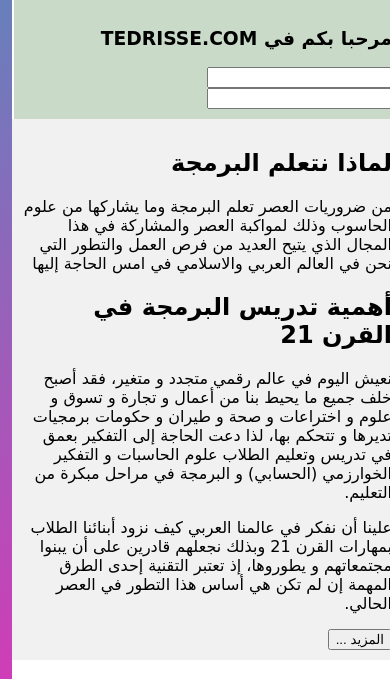
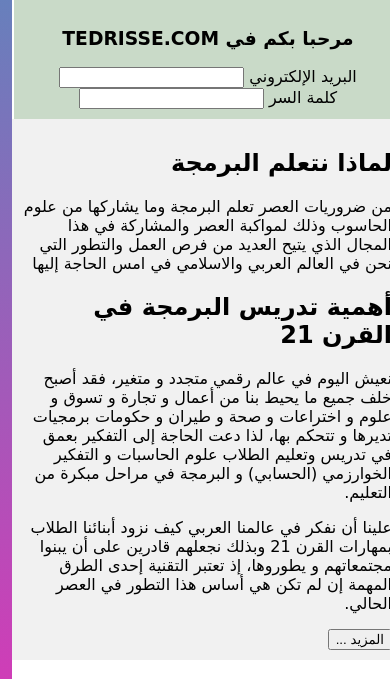
Before and after one commit to MohamedenVal/tedriss, a plain HTML site: page index.html in a window 390 px wide. Shown: the part 165-844 px from the top of the page. Drawn offline with Linux system fonts and the light colour scheme; a web font is replaced by a local one.

Commit message:
more adjustment for mobile use

```diff
--- a/index.html
+++ b/index.html
@@ -40,7 +40,10 @@
         <section>
             <h3>مرحبا بكم في TEDRISSE.COM</h3>
             <form action="">
+                <label for="email">البريد الإلكتروني</label>
                 <input type="text" name="email" id="email">
+                <br>
+                <label for="password">كلمة السر</label>
                 <input type="password" name="password" id="password">
             </form>
         </section>
--- a/styles/style.css
+++ b/styles/style.css
@@ -122,12 +122,17 @@ article {
 
 section {
   padding: 10px;
+  margin: auto 0;
   flex: 1;
+  min-height: 100px;
   /* font-size: 14px; */
   /* height: 100vh; */
   background-color: #c9dac8;
   border-left: 2px solid #ffffff;
+  justify-content: center;
+  text-align: center;
 }
+
 footer {
   margin: 0;
   /* padding-top: 100px; */
```
